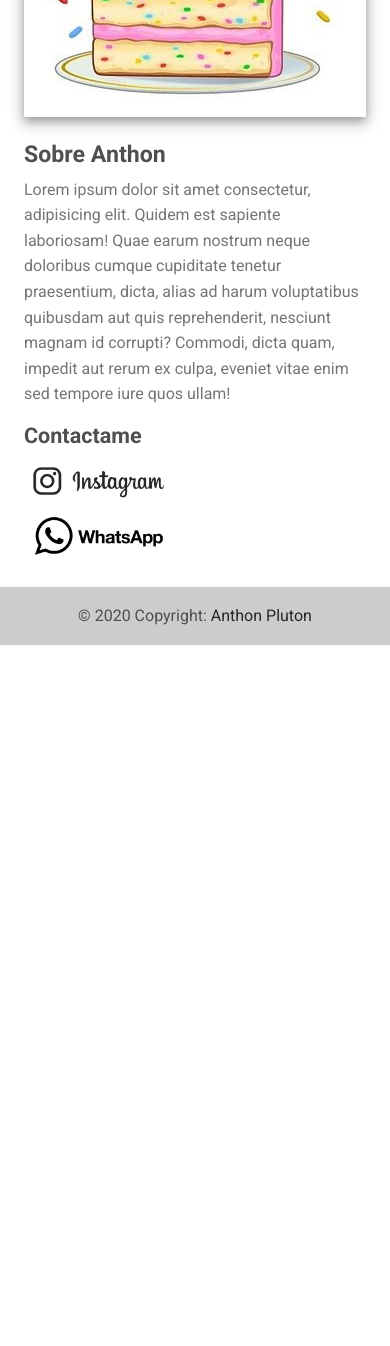
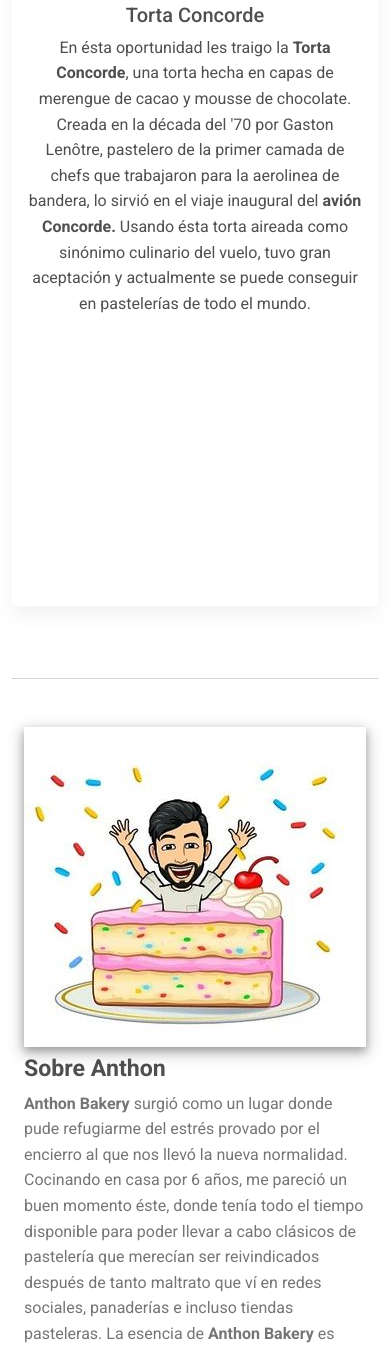
Before and after one commit to alandeniz95/AnthonBakery, a plain HTML site: page index.html in a window 390 px wide. Shown: the part 6747-8093 px from the top of the page. Before the commit the page ends 7392 px from the top, so only its background shows below. Drawn offline with Linux system fonts and the light colour scheme; a script that the page names is missing.

Commit message:
agregando descrpcion de anthon

```diff
--- a/css/estilo.css
+++ b/css/estilo.css
@@ -9,3 +9,8 @@
 .logoRedes{
   width:150px;
 }
+
+@media (max-width: 410px) {
+  .card-text {
+    height: 555px;
+  }
--- a/index.html
+++ b/index.html
@@ -339,7 +339,7 @@
     <!-- Sobre Anthon -->
       <section id="sobreAnthon">
         <div class="row">
-          <div class="col-md-6 gx-5 mb-4">
+          <div class="col-md-3 gx-5 mb-2">
             <div class="bg-image hover-overlay ripple shadow-2-strong" data-mdb-ripple-color="light">
               <img src="img/logoAnthon.jpg " class="img-fluid" />
               <a href="#!">
@@ -348,10 +348,10 @@
             </div>
           </div>
 
-          <div class="col-md-6 gx-5 mb-4">
+          <div class="col-md-9 gx-5 mb-4">
             <h3><strong>Sobre Anthon</strong></h3>
             <p class="text-muted">
-              Lorem ipsum dolor sit amet consectetur, adipisicing elit. Quidem est sapiente laboriosam! Quae earum nostrum neque doloribus cumque cupiditate tenetur praesentium, dicta, alias ad harum voluptatibus quibusdam aut quis reprehenderit, nesciunt magnam id corrupti? Commodi, dicta quam, impedit aut rerum ex culpa, eveniet vitae enim sed tempore iure quos ullam!
+              <strong>Anthon Bakery</strong> surgió como un lugar donde pude refugiarme del estrés provado por el encierro al que nos llevó la nueva normalidad. Cocinando en casa por 6 años, me pareció un buen momento éste, donde tenía todo el tiempo disponible para poder llevar a cabo clásicos de pastelería que merecían ser reivindicados después de tanto maltrato que ví en redes sociales, panaderías e incluso tiendas pasteleras. La esencia de <strong>Anthon Bakery</strong> es hacer pastelería bien definida, impulsada por lo artístico que puedo proponer desde la tecnica y la pasión.
             </p>
             <h4><strong>Contactame</strong></h4>
             <a href="https://www.instagram.com/anthonbakery/" rel="nofollow" target="_blank">
```
